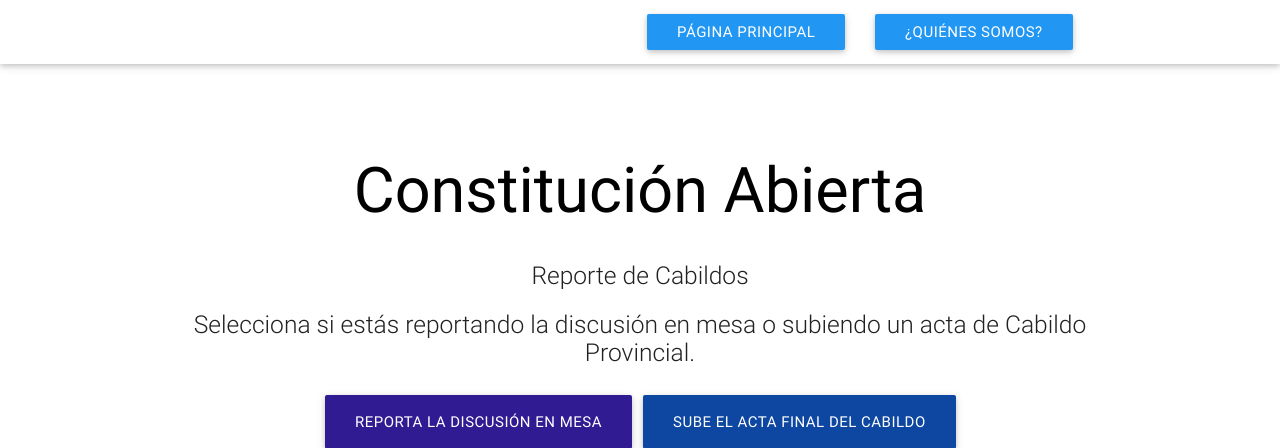
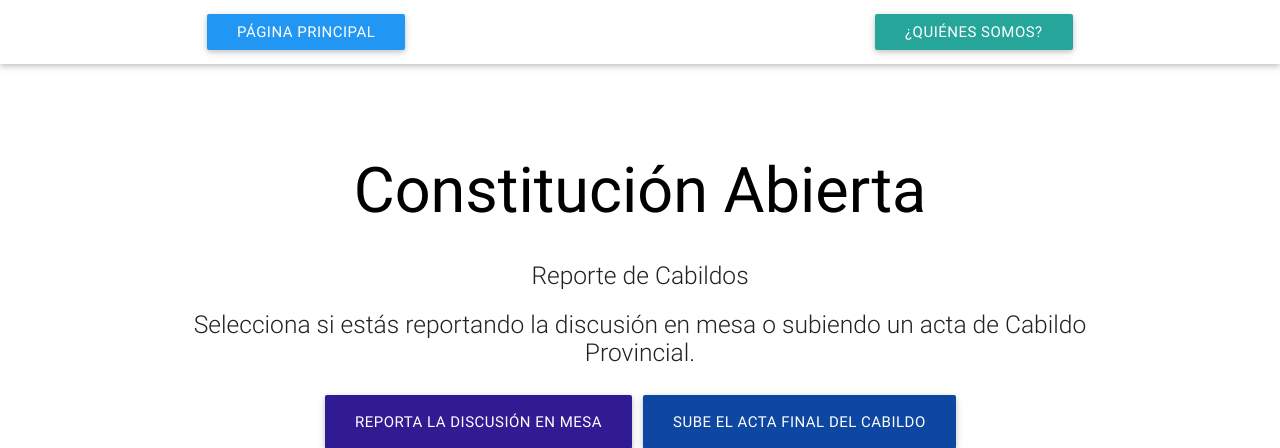
Before and after one commit to hirohope/constitucion-abierta, a Django app: page /cabildos/ in a window 1280 px wide. Shown: the top 448 px of the page. Run offline with Django 3.2, Linux system fonts and the light colour scheme; some libraries are stand-ins or nearby versions.

Commit message:
pagina elegir tipo cabildo

```diff
--- a/constitucion/templates/elegir-tipo-cabildo.html
+++ b/constitucion/templates/elegir-tipo-cabildo.html
@@ -28,9 +28,9 @@
   <nav class="white" role="navigation">
     <div class="nav-wrapper container">
       <ul class="right hide-on-med-and-down">
-        <li><a href="/quienes/" class="center col s3 btn waves-effect waves-light blue">&iquest;Qui&eacute;nes Somos?</a></li>
+        <li><a href="/quienes/" class="center col s3 btn waves-effect waves-light">&iquest;Qui&eacute;nes Somos?</a></li>
       </ul>
-      <ul class="right hide-on-med-and-down">
+      <ul class="left hide-on-med-and-down">
         <li><a href="/" class="center col s3 btn waves-effect waves-light blue">P&aacute;gina Principal</a></li>
       </ul>
 
```
